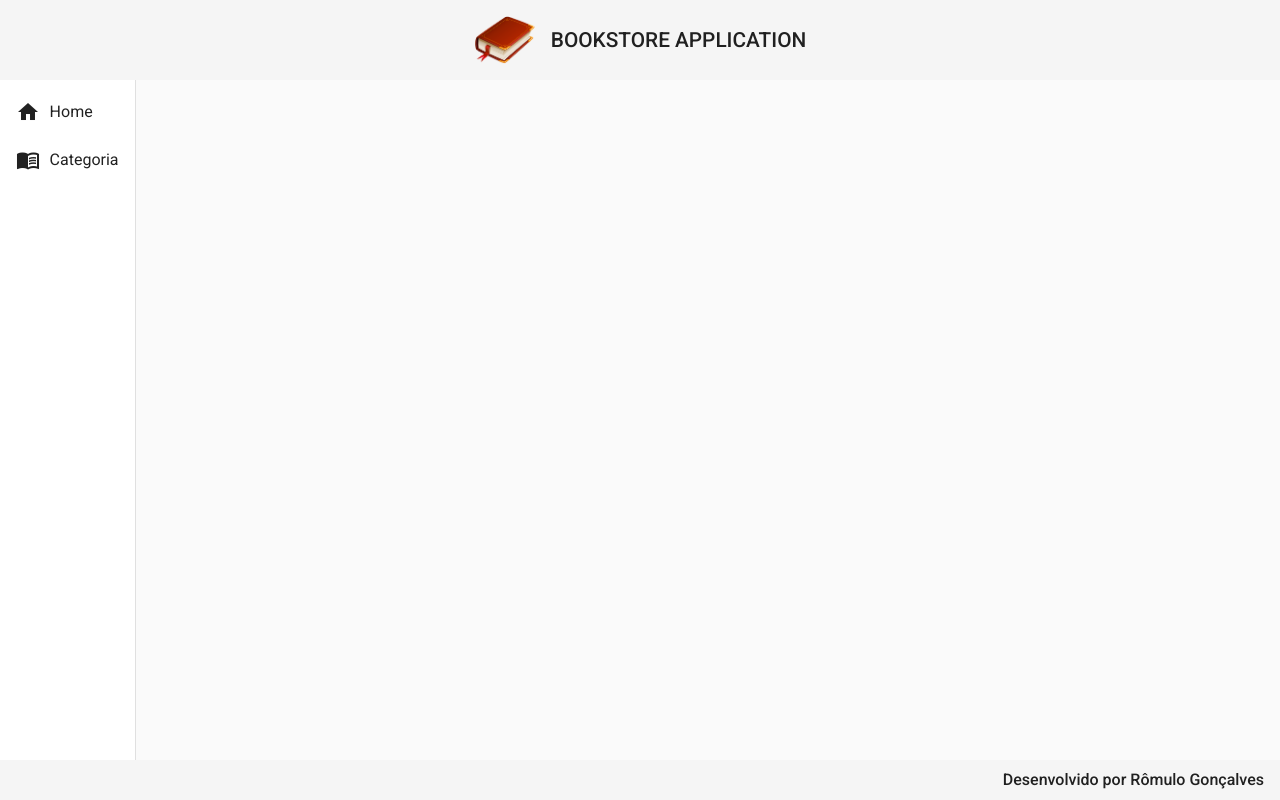
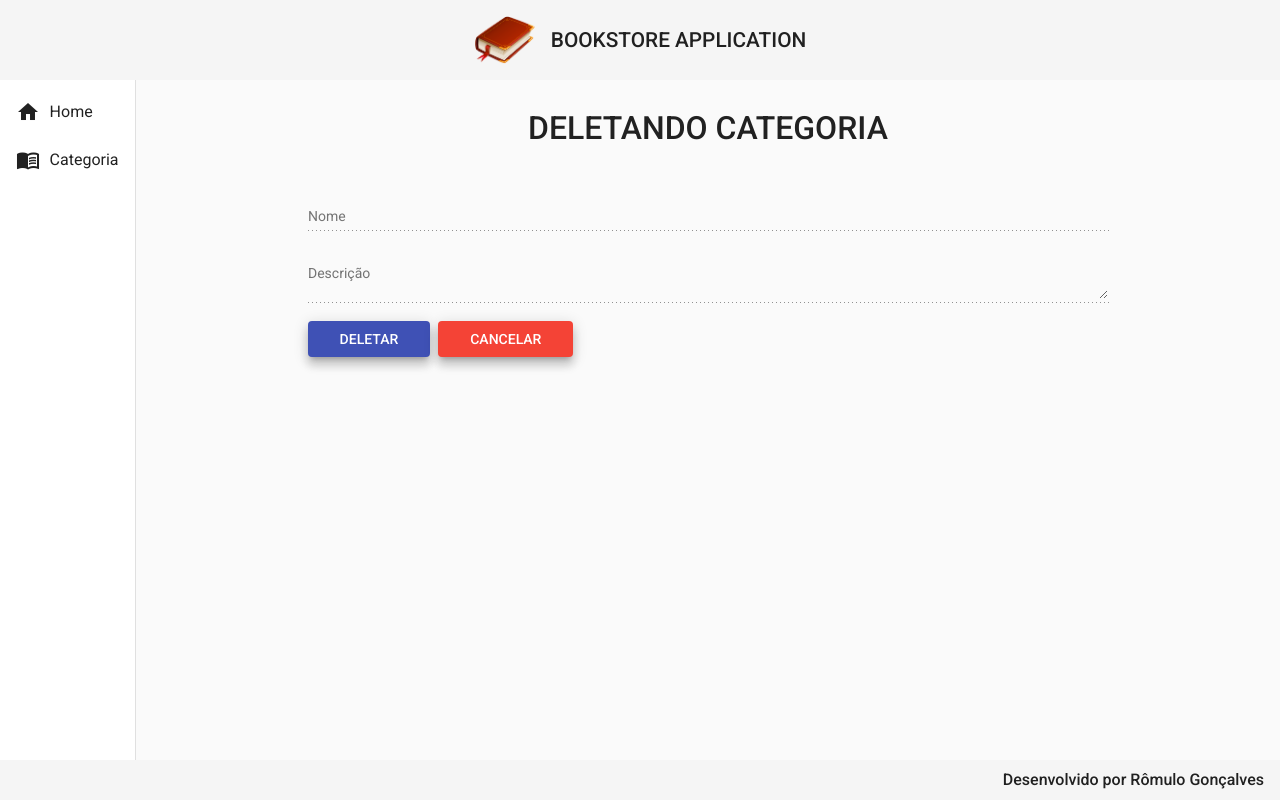
Before and after one commit to romulogoncalves94/bookstore-front, an Angular app: page /categorias/delete/1 in a window 1280 px wide. Before the commit this address led to /. Built offline with nearby package versions, Linux system fonts and the light colour scheme; no server answers.

Commit message:
Categoria DELETE

```diff
--- a/src/app/app-routing.module.ts
+++ b/src/app/app-routing.module.ts
@@ -1,6 +1,7 @@
 import { Component, NgModule } from '@angular/core';
 import { RouterModule, Routes } from '@angular/router';
 import { CategoriaCreateComponent } from './components/views/categoria/categoria-create/categoria-create.component';
+import { CategoriaDeleteComponent } from './components/views/categoria/categoria-delete/categoria-delete.component';
 import { CategoriaReadComponent } from './components/views/categoria/categoria-read/categoria-read.component';
 import { HomeComponent } from './components/views/home/home.component';
 
@@ -16,6 +17,10 @@
   {
     path: 'categorias/create',
     component: CategoriaCreateComponent
+  },
+  {
+    path: 'categorias/delete/:id',
+    component: CategoriaDeleteComponent
   }
 ];
 
--- a/src/app/app.module.ts
+++ b/src/app/app.module.ts
@@ -22,6 +22,7 @@
 import { MatInputModule } from '@angular/material/input';
 import { MatFormFieldModule } from '@angular/material/form-field';
 import { MatSnackBarModule } from '@angular/material/snack-bar';
+import { CategoriaDeleteComponent } from './components/views/categoria/categoria-delete/categoria-delete.component';
 
 @NgModule({
   declarations: [
@@ -31,7 +32,8 @@
     NavComponent,
     HomeComponent,
     CategoriaReadComponent,
-    CategoriaCreateComponent
+    CategoriaCreateComponent,
+    CategoriaDeleteComponent
   ],
   imports: [
     BrowserModule,
--- /dev/null
+++ b/src/app/components/views/categoria/categoria-delete/categoria-delete.component.css
@@ -0,0 +1,26 @@
+form {
+    text-align: center;
+    width: 70%;
+    margin: 2rem auto 0 auto;
+}
+
+h1 {
+    font-size: 2rem;
+    font-weight: 500;
+    margin-bottom: 3rem;
+}
+
+.form {
+    width: 100%;
+}
+
+.buttons {
+    width: 100%;
+    text-align: start;
+}
+
+button {
+    margin-right: .5rem;
+    padding-right: 2rem;
+    padding-left: 2rem;
+}
--- /dev/null
+++ b/src/app/components/views/categoria/categoria-delete/categoria-delete.component.html
@@ -0,0 +1,18 @@
+<form>
+    <h1>DELETANDO CATEGORIA</h1>
+
+    <mat-form-field class="form">
+        <mat-label>Nome</mat-label>
+        <input matInput type="text" [(ngModel)]="categoria.nome" name="nome" disabled>
+    </mat-form-field>
+    <mat-form-field class="form">
+        <mat-label>Descrição</mat-label>
+        <textarea matInput type="text" [(ngModel)]="categoria.descricao" name="descricao" disabled></textarea>
+    </mat-form-field>
+
+    <div class="buttons">
+        <button class="mat-elevation-z8" (click)="delete()" mat-flat-button color="primary">DELETAR</button>
+        <button class="mat-elevation-z8" (click)="cancel()" mat-flat-button color="warn">CANCELAR</button>
+    </div>
+
+</form>
--- /dev/null
+++ b/src/app/components/views/categoria/categoria-delete/categoria-delete.component.ts
@@ -0,0 +1,46 @@
+import { Component, OnInit } from '@angular/core';
+import { ActivatedRoute, Router } from '@angular/router';
+import { Categoria } from '../categoria.model';
+import { CategoriaService } from '../categoria.service';
+
+@Component({
+  selector: 'app-categoria-delete',
+  templateUrl: './categoria-delete.component.html',
+  styleUrls: ['./categoria-delete.component.css']
+})
+export class CategoriaDeleteComponent implements OnInit {
+
+  categoria: Categoria = {
+    id: '',
+    nome: '',
+    descricao: ''
+  }
+
+  constructor(private service: CategoriaService, private route: ActivatedRoute, private router: Router) { }
+
+  ngOnInit(): void {
+    this.categoria.id = this.route.snapshot.paramMap.get('id')!
+    this.findById()
+  }
+
+  findById(): void {
+    this.service.findById(this.categoria.id!).subscribe((resposta) => {
+      this.categoria.nome = resposta.nome
+      this.categoria.descricao = resposta.descricao
+    })
+  }
+
+  delete(): void {
+    this.service.delete(this.categoria.id!).subscribe((resposta) => {
+      this.router.navigate(['categorias'])
+      this.service.mensagem('Categoria deletada com sucesso!')
+    }, err => {
+      this.service.mensagem(err.error.error)
+    })
+  }
+
+  cancel(): void {
+    this.router.navigate(['categorias'])
+  }
+
+}
--- a/src/app/components/views/categoria/categoria-read/categoria-read.component.html
+++ b/src/app/components/views/categoria/categoria-read/categoria-read.component.html
@@ -40,7 +40,7 @@
                 <a class="edit" href="#">
                     <i class="material-icons">edit</i>
                 </a>
-                <a class="delete" href="#">
+                <a class="delete" routerLink="delete/{{ row.id }}">
                     <i class="material-icons">delete</i>
                 </a>
               </td>
--- a/src/app/components/views/categoria/categoria.service.ts
+++ b/src/app/components/views/categoria/categoria.service.ts
@@ -19,9 +19,19 @@
     return this.http.get<Categoria[]>(url)
   }
 
+  findById(id: String): Observable<Categoria> {
+    const url = `${this.baseUrl}/categorias/${id}`
+    return this.http.get<Categoria>(url)
+  }
+
   create(categoria: Categoria):Observable<Categoria>{
     const url = `${this.baseUrl}/categorias`
     return this.http.post<Categoria>(url, categoria)
+  }
+
+  delete(id: String): Observable<void> {
+    const url = `${this.baseUrl}/categorias/${id}`
+    return this.http.delete<void>(url)
   }
 
   mensagem(str: String): void {
```
